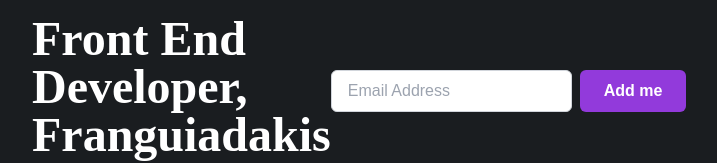
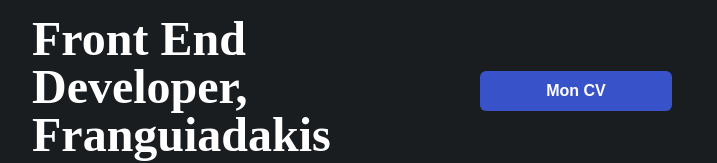
Before and after one commit to GuiFraV/ShadowCandidature, a React (Vite) app: page / in a window 1280 px wide. Shown: the part 133-296 px from the top of the page, without its empty margins (288-1005 px from the left). Built offline with nearby package versions, Linux system fonts and the light colour scheme.

Commit message:
Add react-canvas-confetti library

```diff
--- a/package.json
+++ b/package.json
@@ -13,8 +13,7 @@
     "@gsap/react": "^2.1.0",
     "gsap": "^3.12.5",
     "react": "^18.2.0",
-    "react-dom": "^18.2.0",
-    "react-player": "^2.15.1"
+    "react-dom": "^18.2.0"
   },
   "devDependencies": {
     "@types/react": "^18.2.64",
--- a/src/components/Main.jsx
+++ b/src/components/Main.jsx
@@ -36,18 +36,12 @@ const Main = () => {
         >
           Front End Developer, Franguiadakis Guillaume
         </h1>
-        <div className="box flex flex-col md:flex-row opacity-0">
-          <input
-            type="text"
-            id="email"
-            placeholder="Email Address"
-            className="w-full md:w-auto mb-2 md:mb-0 md:mr-2 px-4 py-2 border border-gray-300 rounded-md focus:outline-none focus:ring-2 focus:ring-blue-500"
-          />
-          <input
-            type="submit"
-            value="Add me"
-            className="w-full md:w-auto px-6 py-2 bg-[#923ADB] text-white font-bold rounded-md cursor-pointer hover:bg-[#7e32b8] transition duration-300"
-          />
+        <div className="box flex flex-col md:flex-row opacity-0 w-48">
+          <a
+            href='/src/assets/CV/CV-Guillaume_FRANGUIADAKIS.pdf'
+            download="CV-Guillaume_Franguiadakis.pdf"
+            className="flex justify-center w-full px-6 py-2 bg-[#3853c9] text-white font-bold rounded-md cursor-pointer hover:bg-[#4c63c9] transition duration-300"
+          >Mon CV</a>
         </div>
       </div>
 
```
Also changed, not shown: 2 other files (tests, documents, lock files or other folders).
